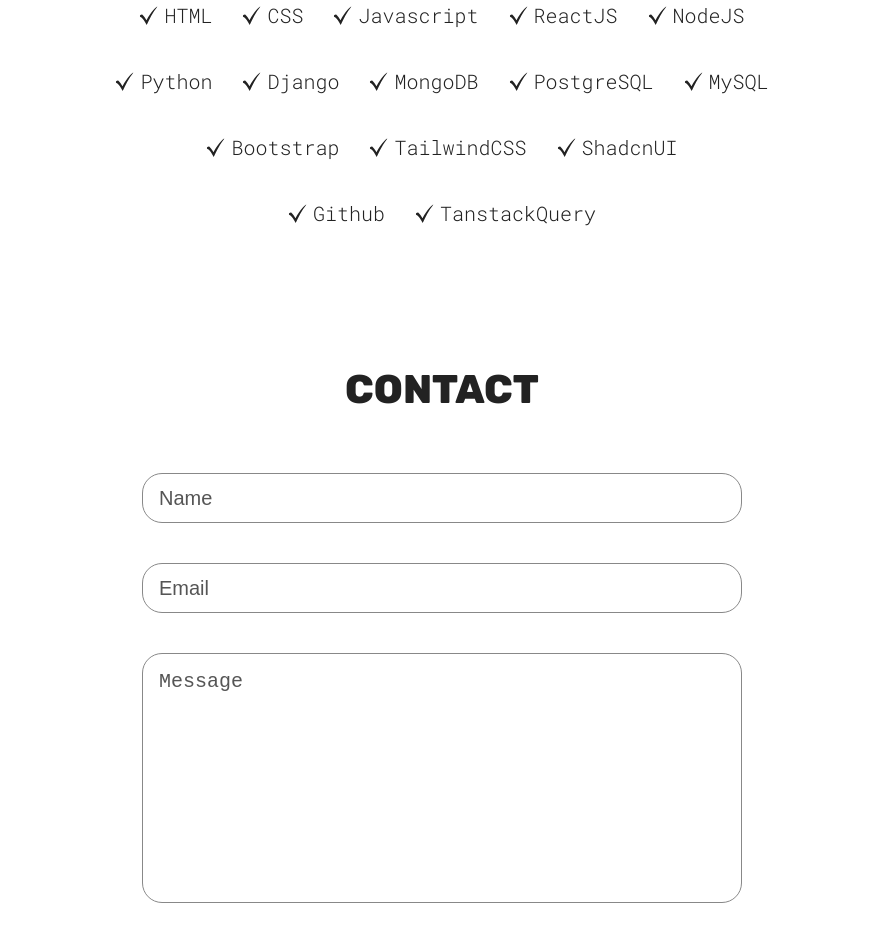
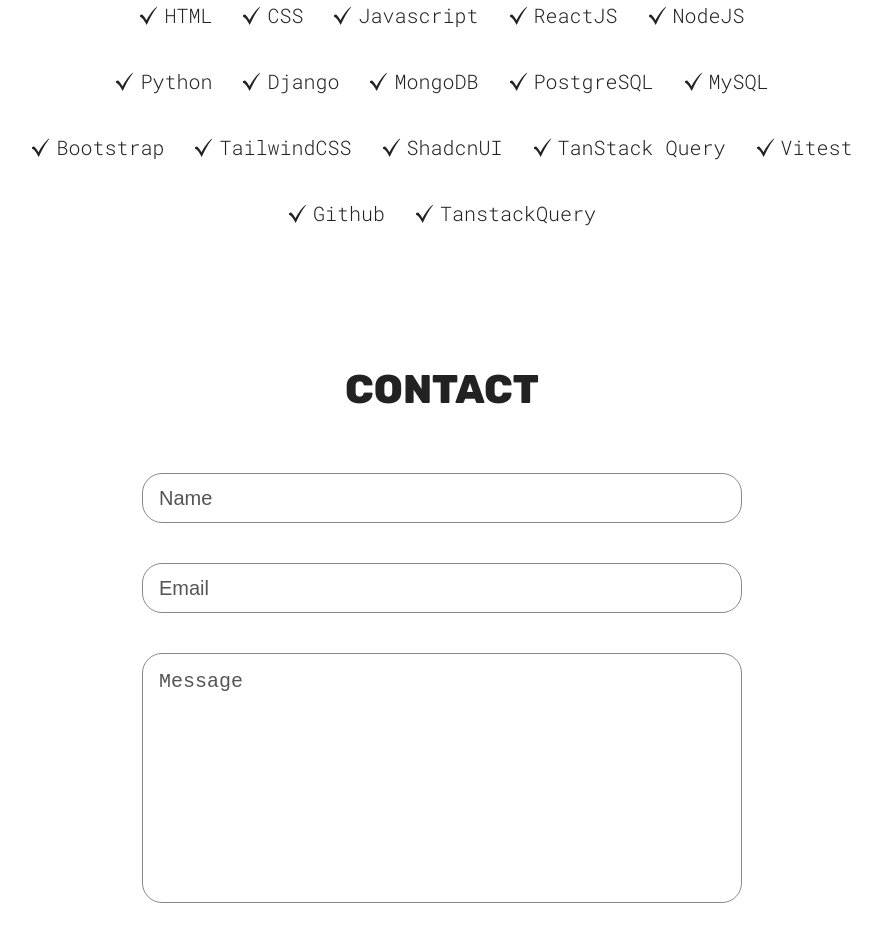
Before and after one commit to markmil-talon/CV-Mark, a React (Vite) app: page / in a window 1280 px wide. Shown: the part 1520-2451 px from the top of the page, without its empty margins (198-1080 px from the left). Built offline with nearby package versions, Linux system fonts and the light colour scheme.

Commit message:
add new skills

```diff
--- a/src/constants/index.js
+++ b/src/constants/index.js
@@ -58,6 +58,8 @@ export const skills = [
       { name: 'Bootstrap' },
       { name: 'TailwindCSS' },
       { name: 'ShadcnUI' },
+      { name: 'TanStack Query' },
+      { name: 'Vitest' },
     ],
   },
   {
```
